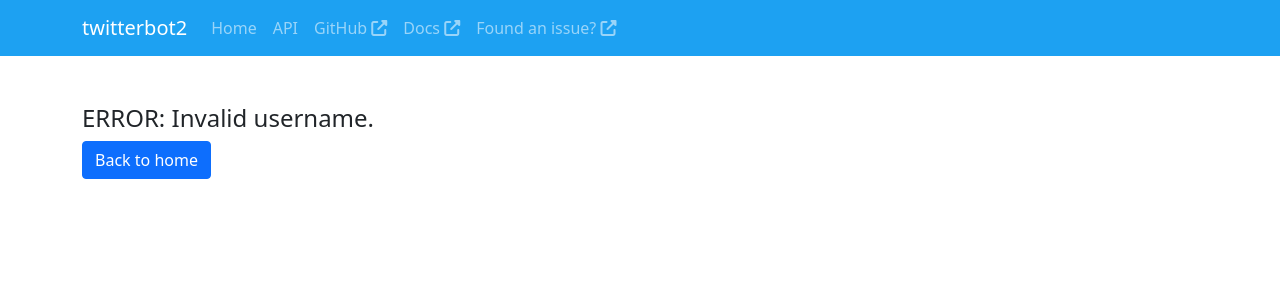
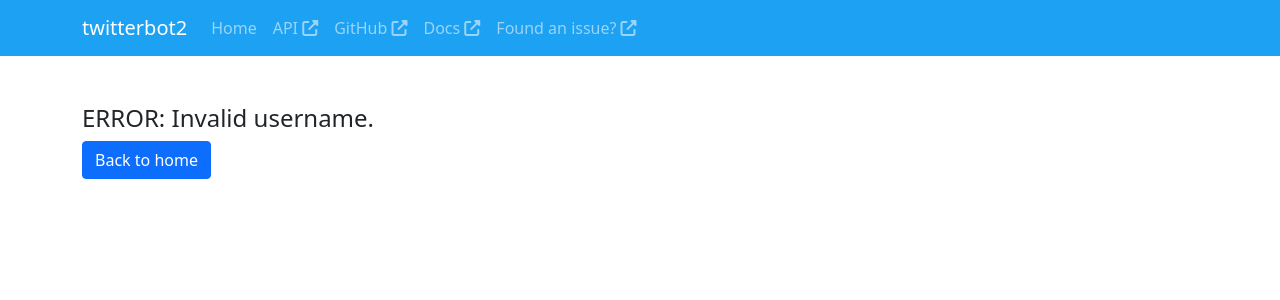
Before and after one commit to edoardottt/twitterbot2, a Flask app: page /dashboard in a window 1280 px wide. Shown: the top 300 px of the page. Run offline with Flask 2, Linux system fonts and the light colour scheme; some libraries are stand-ins or nearby versions.

Commit message:
update templates

```diff
--- a/templates/navbar.html
+++ b/templates/navbar.html
@@ -16,7 +16,8 @@
                 </li>
 
                 <li class="nav-item">
-                    <a class="nav-link" target="_blank" href="/api/docs">API</a>
+                    <a class="nav-link" target="_blank" href="/api/docs">API <i class="fa fa-external-link"
+                            aria-hidden="true"></i></a>
                 </li>
 
                 <li class="nav-item">
```
